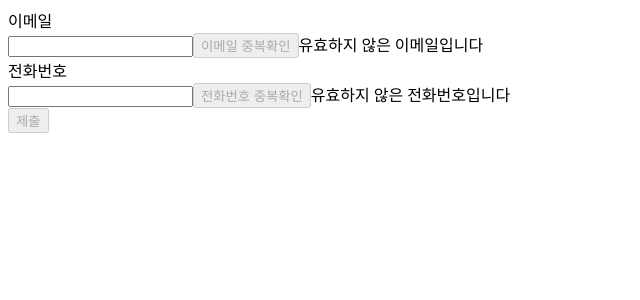
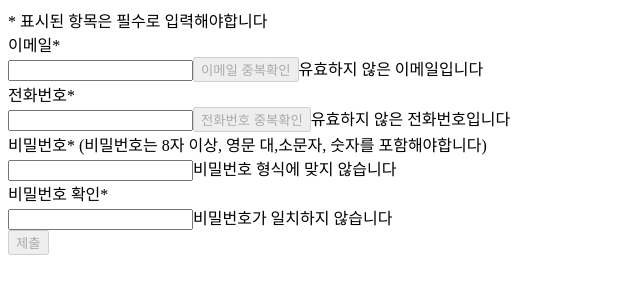
Before and after one commit to s2lululala/react-signup-form, a React (Create React App) app: page /signup in a window 1280 px wide. Shown: the top 300 px of the page, without its empty margins (0-640 px from the left). Built offline with nearby package versions, Linux system fonts and the light colour scheme.

Commit message:
✨ Add password element

```diff
--- a/src/pages/Signup.tsx
+++ b/src/pages/Signup.tsx
@@ -1,4 +1,4 @@
-import { SetStateAction, useState } from "react";
+import { useState } from "react";
 
 function Signup() {
   const [email, setEmail] = useState("");
@@ -10,6 +10,12 @@ function Signup() {
   const [isValidPhone, setIsValidPhone] = useState(false);
   const [phoneCheck, setPhoneCheck] = useState(false);
   const phoneReg = /^01([0|1|6|7|8|9])-?([0-9]{3,4})-?([0-9]{4})$/;
+
+  const [password, setPassword] = useState("");
+  const [repassword, setRepassword] = useState("");
+  const [isValidPassword, setIsValidPassword] = useState(false);
+  const [passwordCheck, setPasswordCheck] = useState(false);
+  const passwordReg = /^(?=.*[a-z])(?=.*[A-Z])(?=.*\d)[a-zA-Z\d]{8,}$/;
 
   function checkEmail() {
     console.log(`Email is ${email}`);
@@ -24,7 +30,10 @@ function Signup() {
   return(
     <div>
       <div>
-        이메일
+        * 표시된 항목은 필수로 입력해야합니다
+      </div>
+      <div>
+        이메일*
         <div>
           <input
             type="text"
@@ -37,7 +46,7 @@ function Signup() {
         </div>
       </div>
       <div>
-        전화번호
+        전화번호*
         <div>
           <input
             type="text"
@@ -49,7 +58,27 @@ function Signup() {
         </div>
       </div>
       <div>
-        <button disabled={emailCheck ? false : true}>제출</button>
+        비밀번호* (비밀번호는 8자 이상, 영문 대,소문자, 숫자를 포함해야합니다)
+        <div>
+          <input
+            type="password"
+            value={password}
+            onChange={(e) => {setPassword(e.target.value); passwordReg.test(e.target.value) ? setIsValidPassword(true) : setIsValidPassword(false); repassword === e.target.value ? setPasswordCheck(true) : setPasswordCheck(false);}}
+          />
+          {isValidPassword ? "" : "비밀번호 형식에 맞지 않습니다"}
+        </div>
+        비밀번호 확인*
+        <div>
+          <input
+            type="password"
+            value={repassword}
+            onChange={(e) => {setRepassword(e.target.value); password === e.target.value ? setPasswordCheck(true) : setPasswordCheck(false);}}
+          />
+          {passwordCheck ? "" : "비밀번호가 일치하지 않습니다"}
+        </div>
+      </div>
+      <div>
+        <button disabled={emailCheck && phoneCheck && isValidPassword && passwordCheck? false : true}>제출</button>
       </div>
     </div>
   )
```
